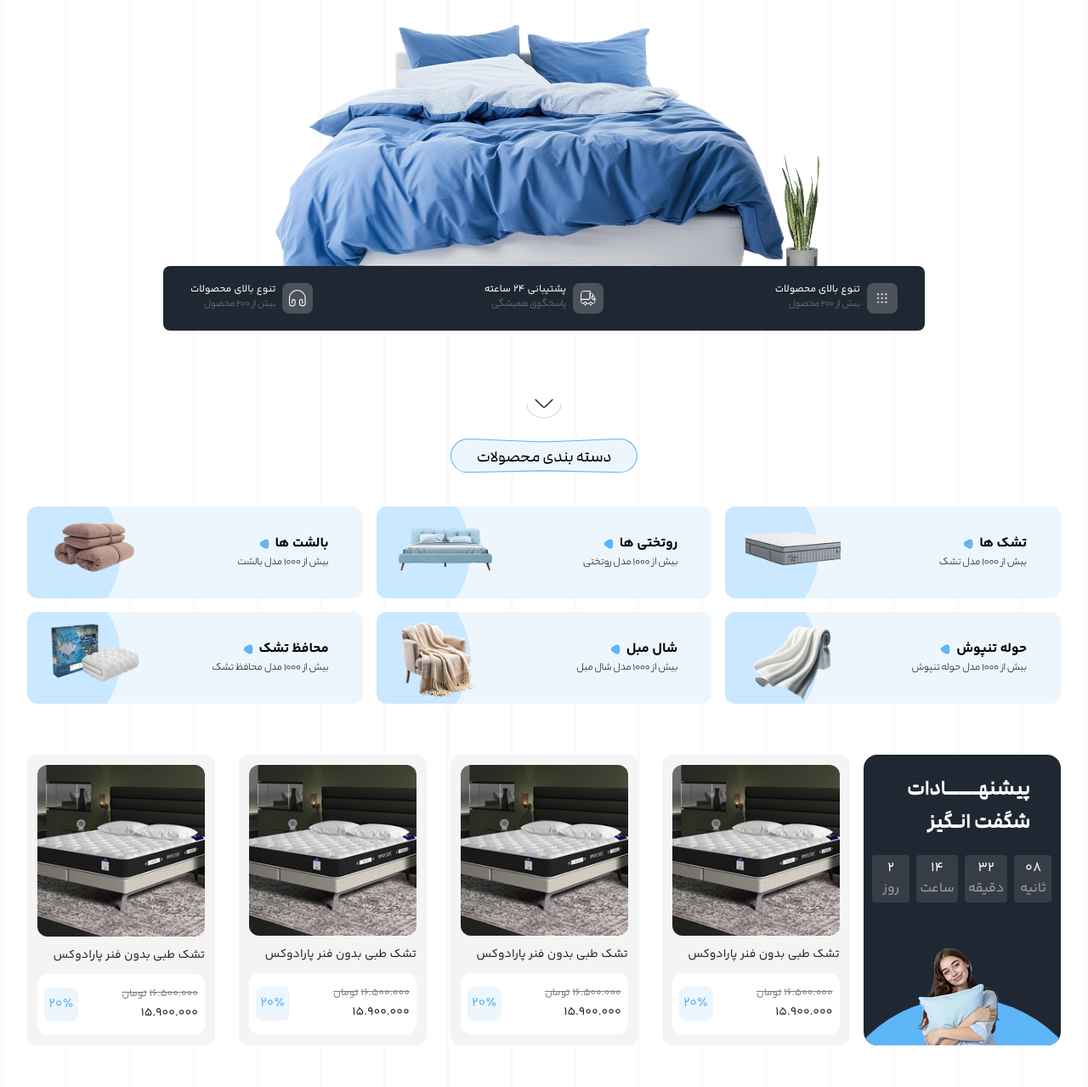
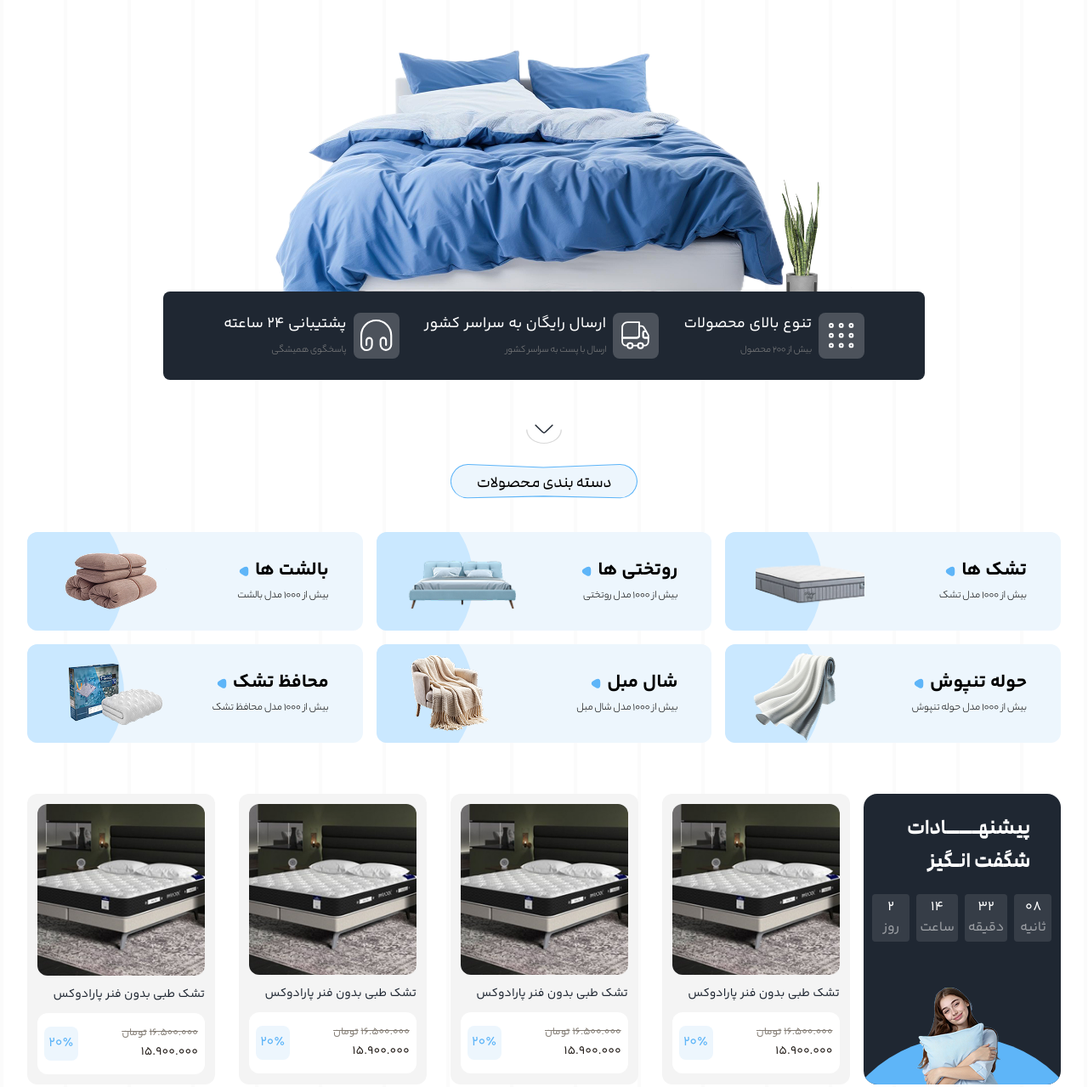
Before and after one commit to FatemehAllameh/bedding-store, a website built with Vite: page index.html in a window 1280 px wide. Shown: the part 415-1694 px from the top of the page at 85% size. Built offline with nearby package versions, Linux system fonts and the light colour scheme.

Commit message:
style: refine layout and spacing

```diff
--- a/index.html
+++ b/index.html
@@ -14,7 +14,7 @@
       <div class="announcement-bar hidden md:block mb-6">
         <div class="container mx-auto px-4 sm:px-6 lg:px-8">
           <div
-            class="relative flex items-center justify-center gap-2 rounded-lg bg-primary p-2"
+            class="relative h-11 flex items-center justify-center gap-2 rounded-lg bg-primary p-2"
           >
             <p class="text-xs text-white">
               تخفیف ها شروع شده همین الان خرید کن
@@ -265,24 +265,26 @@
         <div class="container mx-auto px-4 sm:px-6 lg:px-8">
           <div class="flex flex-col items-center justify-center font-modam">
             <div
-              class="flex flex-col md:flex-row items-center justify-center gap-6 mb-5"
+              class="flex flex-col md:flex-row items-center justify-center gap-6 mb-5 md:gap-3"
             >
-              <p class="text-[#363636] font-bold text-[1.75rem]">
+              <p class="text-[#363636] font-bold text-[1.75rem] md:text-5xl">
                 خواب راحت و آسوده
               </p>
               <p
-                class="relative font-bold text-[1.75rem] bg-secondary text-white py-1 pr-5 pl-16 rounded-lg"
+                class="relative font-bold text-[1.75rem] bg-secondary text-white py-1 pr-5 pl-16 rounded-lg md:text-5xl md:p-2 md:pl-18"
               >
                 با آرامیس
                 <img
                   src="/images/badge/badge1.png"
-                  class="absolute w-16 h-16 -left-2.5 bottom-0"
+                  class="absolute w-16 h-16 -left-2.5 bottom-0 md:w-22.5 md:h-23.5"
                   alt=""
                 />
               </p>
             </div>
 
-            <p class="text-light-gray font-light text-center mb-8">
+            <p
+              class="text-light-gray font-light text-center mb-8 text-sm md:text-lg"
+            >
               وارد کننده بهترین کالاهای خواب وارداتی از کشور های معتبر در سراسر
               جهان
             </p>
@@ -318,11 +320,11 @@
         </div>
         <!-- Header Features -->
         <div
-          class="flex items-center justify-between -mt-12 absolute z-10 w-full py-3 px-8 md:w-[90%] md:left-1/2 md:-translate-x-1/2 md:rounded-lg md:py-5 md:-mt-16.5 lg:w-[70%] bg-secondary text-white"
+          class="h-21 lg:h-26 flex items-center justify-around lg:justify-between -mt-12 absolute z-10 w-full py-3 px-8 lg:w-[90%] lg:left-1/2 lg:-translate-x-1/2 lg:rounded-lg lg:py-5 lg:px-17.75 lg:-mt-16.5 xl:w-[70%] bg-secondary text-white"
         >
-          <div class="flex gap-2">
+          <div class="flex items-center gap-2">
             <svg
-              class="w-9 h-9 p-3 bg-white/20 rounded-lg"
+              class="w-10.75 h-10.75 md:w-13.5 md:h-13.5 p-3 bg-white/20 rounded-lg"
               viewBox="0 0 23 23"
               fill="none"
             >
@@ -390,16 +392,18 @@
                 stroke-linejoin="round"
               />
             </svg>
-            <div>
-              <p class="text-xs">تنوع بالای محصولات</p>
-              <p class="font-light text-[13px] text-light-gray">
+            <div class="flex flex-col gap-2">
+              <p class="text-[14.54px] lg:text-[18px]">تنوع بالای محصولات</p>
+              <p
+                class="font-light text-[10.5px] lg:text-[13px] text-light-gray"
+              >
                 بیش از ۲۰۰ محصول
               </p>
             </div>
           </div>
           <div class="flex gap-2">
             <svg
-              class="w-9 h-9 p-2 bg-white/20 rounded-lg"
+              class="w-10.75 h-10.75 md:w-13.5 md:h-13.5 p-2 bg-white/20 rounded-lg"
               viewBox="0 0 25 25"
               fill="none"
             >
@@ -440,16 +444,20 @@
               />
             </svg>
 
-            <div>
-              <p class="text-xs">پشتیبانی ۲۴ ساعته</p>
-              <p class="font-light text-[13px] text-light-gray">
-                پاسخگوی همیشگی
+            <div class="flex flex-col gap-2">
+              <p class="text-[14.54px] lg:text-[18px]">
+                ارسال رایگان به سراسر کشور
               </p>
+              <p
+                class="font-light text-[10.5px] lg:text-[13px] text-light-gray"
+              >
+                ارسال با پست به سراسر کشور
+              </p>
             </div>
           </div>
-          <div class="hidden md:flex gap-2">
+          <div class="hidden lg:flex gap-2">
             <svg
-              class="w-9 h-9 p-2 bg-white/20 rounded-lg"
+              class="w-10.75 h-10.75 lg:w-13.5 lg:h-13.5 p-2 bg-white/20 rounded-lg"
               viewBox="0 0 27 27"
               fill="none"
             >
@@ -462,10 +470,12 @@
               />
             </svg>
 
-            <div>
-              <p class="text-xs">تنوع بالای محصولات</p>
-              <p class="font-light text-[13px] text-light-gray">
-                بیش از ۲۰۰ محصول
+            <div class="flex flex-col gap-2">
+              <p class="text-[14.54px] lg:text-[18px]">پشتیبانی ۲۴ ساعته</p>
+              <p
+                class="font-light text-[10.5px] lg:text-[13px] text-light-gray"
+              >
+                پاسخگوی همیشگی
               </p>
             </div>
           </div>
@@ -516,7 +526,7 @@
             <!-- Category 1 -->
             <div class="relative">
               <div
-                class="bg-light-blue relative z-10 rounded-xl min-h-24 lg:h-27 max-h-30 mb-4 lg:mb-0"
+                class="bg-light-blue relative z-10 rounded-xl md:h-32 lg:h-29 mb-4 lg:mb-0"
               >
                 <svg
                   class="md:hidden absolute left-0 right-0 top-0 w-full h-[90%] -z-10 rounded-xl"
@@ -545,20 +555,22 @@
                 </svg>
 
                 <div
-                  class="p-3 pt-5 flex items-center justify-center md:justify-end md:ml-6 lg:ml-2 lg:pt-6 lg:p-0 xl:ml-6"
+                  class="p-3 pt-5 flex items-center justify-center md:justify-end md:ml-6 md:pt-10 lg:ml-2 lg:pt-8 xl:ml-6 xl:pt-8"
                 >
                   <img
                     src="/images/categories/mattresses.png"
-                    class="w-28"
+                    class="w-28 xl:w-32"
                     alt=""
                   />
                 </div>
               </div>
               <div
-                class="md:flex items-start justify-center flex-col md:absolute top-1/2 -translate-y-1/2 md:pr-10 z-10 lg:top-1/2"
+                class="md:flex items-start justify-center flex-col md:gap-1 md:absolute top-1/2 -translate-y-1/2 md:pr-10 z-10 lg:top-1/2"
               >
                 <div class="md:flex items-center justify-center gap-1">
-                  <p class="text-center md:font-bold">تشک ها</p>
+                  <p class="text-center md:font-bold text-sm md:text-[22px]">
+                    تشک ها
+                  </p>
                   <svg
                     class="hidden md:block"
                     width="18"
@@ -585,7 +597,7 @@
             <!-- Category 2 -->
             <div class="relative">
               <div
-                class="bg-light-blue relative z-10 rounded-xl min-h-24 lg:h-27 max-h-30 mb-4 lg:mb-0"
+                class="bg-light-blue relative z-10 rounded-xl md:h-32 lg:h-29 mb-4 lg:mb-0"
               >
                 <svg
                   class="md:hidden absolute left-0 right-0 top-0 w-full h-[90%] -z-10 rounded-xl"
@@ -614,20 +626,22 @@
                 </svg>
 
                 <div
-                  class="p-3 pt-5 flex items-center justify-center md:justify-end md:ml-6 lg:ml-2 lg:pt-6 lg:p-0 xl:ml-6"
+                  class="p-3 pt-5 flex items-center justify-center md:justify-end md:pt-10 md:ml-6 lg:ml-2 lg:pt-8 xl:ml-6"
                 >
                   <img
                     src="/images/categories/bedspreads.png"
-                    class="w-28"
+                    class="w-28 xl:w-32"
                     alt=""
                   />
                 </div>
               </div>
               <div
-                class="md:flex items-start justify-center flex-col md:absolute top-1/2 -translate-y-1/2 md:pr-10 z-10 lg:top-1/2"
+                class="md:flex items-start justify-center flex-col md:gap-1 md:absolute top-1/2 -translate-y-1/2 md:pr-10 z-10 lg:top-1/2"
               >
                 <div class="md:flex items-center justify-center gap-1">
-                  <p class="text-center md:font-bold">روتختی ها</p>
+                  <p class="text-center md:font-bold text-sm md:text-[22px]">
+                    روتختی ها
+                  </p>
                   <svg
                     class="hidden md:block"
                     width="18"
@@ -654,7 +668,7 @@
             <!-- Category 3 -->
             <div class="relative">
               <div
-                class="bg-light-blue relative z-10 rounded-xl min-h-24 lg:h-27 max-h-30 mb-4 lg:mb-0"
+                class="bg-light-blue relative z-10 rounded-xl md:h-32 lg:h-29 mb-4 lg:mb-0"
               >
                 <svg
                   class="md:hidden absolute left-0 right-0 top-0 w-full h-[90%] -z-10 rounded-xl"
@@ -683,20 +697,22 @@
                 </svg>
 
                 <div
-                  class="p-3 flex items-center justify-center md:justify-end md:ml-6 lg:ml-2 lg:p-0 lg:pt-2 xl:ml-6"
+                  class="p-3 flex items-center justify-center md:justify-end md:pt-5 md:ml-6 lg:ml-2 lg:pt-3 xl:ml-6"
                 >
                   <img
                     src="/images/categories/pillows.png"
-                    class="w-28"
+                    class="w-12 h-12 md:w-32 md:h-21.75"
                     alt=""
                   />
                 </div>
               </div>
               <div
-                class="md:flex items-start justify-center flex-col md:absolute top-1/2 -translate-y-1/2 md:pr-10 z-10 lg:top-1/2"
+                class="md:flex items-start justify-center flex-col md:gap-1 md:absolute top-1/2 -translate-y-1/2 md:pr-10 z-10 lg:top-1/2"
               >
                 <div class="md:flex items-center justify-center gap-1">
-                  <p class="text-center md:font-bold">بالشت ها</p>
+                  <p class="text-center md:font-bold text-sm md:text-[22px]">
+                    بالشت ها
+                  </p>
                   <svg
                     class="hidden md:block"
                     width="18"
@@ -723,7 +739,7 @@
             <!-- Category 4 -->
             <div class="relative">
               <div
-                class="bg-light-blue relative z-10 rounded-xl min-h-24 lg:h-27 max-h-30 mb-4 lg:mb-0"
+                class="bg-light-blue relative z-10 rounded-xl md:h-32 lg:h-29 mb-4 lg:mb-0"
               >
                 <svg
                   class="md:hidden absolute left-0 right-0 top-0 w-full h-[90%] -z-10 rounded-xl"
@@ -752,20 +768,22 @@
                 </svg>
 
                 <div
-                  class="p-3 flex items-center justify-center md:justify-end md:ml-6 lg:ml-2 lg:p-0 lg:pt-2 xl:ml-6"
+                  class="p-3 flex items-center justify-center md:justify-end md:pt-1 md:ml-6 lg:ml-2 lg:p-0 xl:ml-6"
                 >
                   <img
                     src="/images/categories/bathrobes.png"
-                    class="w-28"
+                    class="w-14 h-14 md:w-29.5 md:h-29"
                     alt=""
                   />
                 </div>
               </div>
               <div
-                class="md:flex items-start justify-center flex-col md:absolute top-1/2 -translate-y-1/2 md:pr-10 z-10 lg:top-1/2"
+                class="md:flex items-start justify-center flex-col md:gap-1 md:absolute top-1/2 -translate-y-1/2 md:pr-10 z-10 lg:top-1/2"
               >
                 <div class="md:flex items-center justify-center gap-1">
-                  <p class="text-center md:font-bold">حوله تنپوش</p>
+                  <p class="text-center md:font-bold text-sm md:text-[22px]">
+                    حوله تنپوش
+                  </p>
                   <svg
                     class="hidden md:block"
                     width="18"
@@ -792,7 +810,7 @@
             <!-- Category 5 -->
             <div class="relative">
               <div
-                class="bg-light-blue relative z-10 rounded-xl min-h-24 lg:h-27 max-h-30 mb-4 lg:mb-0"
+                class="bg-light-blue relative z-10 rounded-xl md:h-32 lg:h-29 mb-4 lg:mb-0"
               >
                 <svg
                   class="md:hidden absolute left-0 right-0 top-0 w-full h-[90%] -z-10 rounded-xl"
@@ -821,20 +839,22 @@
                 </svg>
 
                 <div
-                  class="p-3 flex items-center justify-center md:justify-end md:ml-6 lg:ml-2 lg:p-0 lg:pt-2 xl:ml-6"
+                  class="p-3 flex items-center justify-center md:justify-end md:ml-8 lg:ml-2 lg:pt-2 xl:ml-6"
                 >
                   <img
                     src="/images/categories/throw-blankets.png"
-                    class="w-20 lg:w-24"
+                    class="w-12 h-12 md:w-24.5 md:h-24.5"
                     alt=""
                   />
                 </div>
               </div>
               <div
-                class="md:flex items-start justify-center flex-col md:absolute top-1/2 -translate-y-1/2 md:pr-10 z-10 lg:top-1/2"
+                class="md:flex items-start justify-center flex-col md:gap-1 md:absolute top-1/2 -translate-y-1/2 md:pr-10 z-10 lg:top-1/2"
               >
                 <div class="md:flex items-center justify-center gap-1">
-                  <p class="text-center md:font-bold">شال مبل</p>
+                  <p class="text-center md:font-bold text-sm md:text-[22px]">
+                    شال مبل
+                  </p>
                   <svg
                     class="hidden md:block"
                     width="18"
@@ -861,7 +881,7 @@
             <!-- Category 6 -->
             <div class="relative">
               <div
-                class="bg-light-blue relative z-10 rounded-xl min-h-24 lg:h-27 max-h-30 mb-4 lg:mb-0"
+                class="bg-light-blue relative z-10 rounded-xl md:h-32 lg:h-29 mb-4 lg:mb-0"
               >
                 <svg
                   class="md:hidden absolute left-0 right-0 top-0 w-full h-[90%] -z-10 rounded-xl"
@@ -890,20 +910,22 @@
                 </svg>
 
                 <div
-                  class="p-3 flex items-center justify-center md:justify-end md:ml-6 lg:ml-2 lg:p-0 lg:pt-2 xl:ml-6"
+                  class="p-3 flex items-center justify-center md:justify-end md:ml-6 lg:ml-2 lg:pt-4 xl:ml-8"
                 >
                   <img
                     src="/images/categories/mattress-protectors.png"
-                    class="w-28"
+                    class="w-16 h-16 md:w-30 md:h-21.5 lg:w-26 lg:h-18 xl:w-30 xl:h-21.5"
                     alt=""
                   />
                 </div>
               </div>
               <div
-                class="md:flex items-start justify-center flex-col md:absolute top-1/2 -translate-y-1/2 md:pr-10 z-10 lg:top-1/2"
+                class="md:flex items-start justify-center flex-col md:gap-1 md:absolute top-1/2 -translate-y-1/2 md:pr-10 z-10 lg:top-1/2"
               >
                 <div class="md:flex items-center justify-center gap-1">
-                  <p class="text-center md:font-bold">محافظ تشک</p>
+                  <p class="text-center md:font-bold text-sm md:text-[22px]">
+                    محافظ تشک
+                  </p>
                   <svg
                     class="hidden md:block"
                     width="18"
@@ -933,7 +955,9 @@
       <!-- Offers and Beds -->
       <section class="mt-15 mb-16">
         <div class="container mx-auto px-4 sm:px-6 lg:px-8">
-          <div class="flex flex-col justify-between gap-4 xl:flex-row">
+          <div
+            class="flex flex-col justify-between gap-4 xl:flex-row 2xl:justify-center 2xl:gap-6"
+          >
             <div
               class="relative w-full min-h-70 bg-secondary text-white flex flex-col items-center justify-start gap-5 rounded-2xl py-5 px-9 xl:w-[20%] xl:overflow-hidden"
             >
@@ -991,7 +1015,7 @@
             </div>
             <!-- Beds -->
             <div
-              class="grid grid-cols-1 md:grid-cols-2 lg:grid-cols-4 gap-7 2xl:gap-12"
+              class="grid grid-cols-1 md:grid-cols-2 lg:grid-cols-4 gap-7 2xl:gap-6"
             >
               <!-- Bed 1 -->
               <div
@@ -1149,7 +1173,7 @@
       <section class="mt-12 lg:mt-18 mb-16">
         <div class="container mx-auto px-4 sm:px-6 lg:px-8">
           <div
-            class="flex flex-col gap-4 items-center justify-center lg:flex-row 2xl:gap-10"
+            class="flex flex-col gap-4 items-center justify-center lg:flex-row lg:gap-7 2xl:gap-10"
           >
             <a href="#" class="">
               <div class="text-[#2F5B7D] relative">
@@ -1159,10 +1183,12 @@
                 <div
                   class="absolute right-0 top-0 max-[400px]:p-2 p-5 sm:py-7 sm:px-4 xl:py-10 xl:px-8"
                 >
-                  <h3 class="font-bold text-base mb-2">
+                  <h3 class="font-bold text-base mb-2 lg:text-xl">
                     با این بالشت ها میری تو ابرا :)
                   </h3>
-                  <p class="font-normal text-xs">بالشت های طبی آرامیس</p>
+                  <p class="font-normal text-xs lg:text-base">
+                    بالشت های طبی آرامیس
+                  </p>
                 </div>
               </div>
             </a>
@@ -1176,10 +1202,12 @@
                 <div
                   class="absolute right-0 top-0 max-[400px]:p-2 p-5 sm:py-7 sm:px-4 xl:py-10 xl:px-8"
                 >
-                  <h3 class="font-bold text-base mb-2">
+                  <h3 class="font-bold text-base mb-2 lg:text-xl">
                     دیگه نگران خواب راحتت نباش
                   </h3>
-                  <p class="flex items-center gap-1 font-normal text-xs">
+                  <p
+                    class="flex items-center gap-1 font-normal text-xs lg:text-base"
+                  >
                     کالکشن پاییزه آرامیس
                     <svg width="3" height="5" viewBox="0 0 6 10" fill="none">
                       <path
@@ -1560,7 +1588,7 @@
           <div
             class="mt-8 flex flex-col items-center gap-10 md:flex-row-reverse md:justify-between"
           >
-            <div class="flex flex-col justify-center gap-3 max-w-77.5">
+            <div class="flex flex-col justify-center gap-3 lg:w-77.5">
               <svg width="35" height="35" viewBox="0 0 35 35" fill="none">
                 <path
                   d="M26.25 27.5041H25.1417C23.975 27.5041 22.8667 27.9562 22.05 28.7729L19.5563 31.2376C18.4188 32.3605 16.5667 32.3605 15.4292 31.2376L12.9354 28.7729C12.1187 27.9562 10.9958 27.5041 9.84375 27.5041H8.75C6.32917 27.5041 4.375 25.5646 4.375 23.1729V7.26247C4.375 4.87081 6.32917 2.93127 8.75 2.93127H26.25C28.6708 2.93127 30.625 4.87081 30.625 7.26247V23.1729C30.625 25.55 28.6708 27.5041 26.25 27.5041Z"
@@ -1594,7 +1622,7 @@
               </p>
             </div>
             <!--  -->
-            <div class="flex flex-col justify-center gap-3 max-w-77.5">
+            <div class="flex flex-col justify-center gap-3 lg:w-77.5">
               <svg width="35" height="35" viewBox="0 0 35 35" fill="none">
                 <path
                   d="M27.8104 7.21878C33.6 13.0084 33.4979 22.4583 27.5187 28.1312C21.9916 33.3666 13.0229 33.3666 7.48124 28.1312C1.48749 22.4583 1.38538 13.0084 7.18955 7.21878C12.8771 1.51669 22.1229 1.51669 27.8104 7.21878Z"
@@ -1622,7 +1650,7 @@
               </p>
             </div>
             <!--  -->
-            <div class="flex flex-col justify-center gap-3 max-w-77.5">
+            <div class="flex flex-col justify-center gap-3 lg:w-77.5">
               <svg width="35" height="35" viewBox="0 0 35 35" fill="none">
                 <path
                   d="M13.125 27.7083C13.125 28.8021 12.8188 29.8375 12.2792 30.7125C11.2729 32.4042 9.42084 33.5417 7.29168 33.5417C5.16251 33.5417 3.31043 32.4042 2.30418 30.7125C1.7646 29.8375 1.45834 28.8021 1.45834 27.7083C1.45834 24.4854 4.06876 21.875 7.29168 21.875C10.5146 21.875 13.125 24.4854 13.125 27.7083Z"
@@ -1691,9 +1719,11 @@
             </p>
           </div>
           <!-- Blogs -->
-          <div class="grid gap-7 grid-cols-1 sm:grid-cols-2 lg:grid-cols-3">
+          <div
+            class="grid gap-7 grid-cols-1 sm:grid-cols-2 lg:grid-cols-3 justify-items-center"
+          >
             <!-- Blog 1 -->
-            <a href="#" class="flex flex-col gap-3">
+            <a href="#" class="flex flex-col gap-3 xl:w-88.5">
               <div>
                 <img
                   src="/images/articles/article-01.jpg"
@@ -1726,7 +1756,7 @@
               </div>
             </a>
             <!-- Blog 2 -->
-            <a href="#" class="flex flex-col gap-3">
+            <a href="#" class="flex flex-col gap-3 xl:w-88.5">
               <div>
                 <img
                   src="/images/articles/article-02.jpg"
@@ -1759,7 +1789,7 @@
               </div>
             </a>
             <!-- Blog 3 -->
-            <a href="#" class="flex flex-col gap-3">
+            <a href="#" class="flex flex-col gap-3 xl:w-88.5">
               <div>
                 <img
                   src="/images/articles/article-03.jpg"
```
